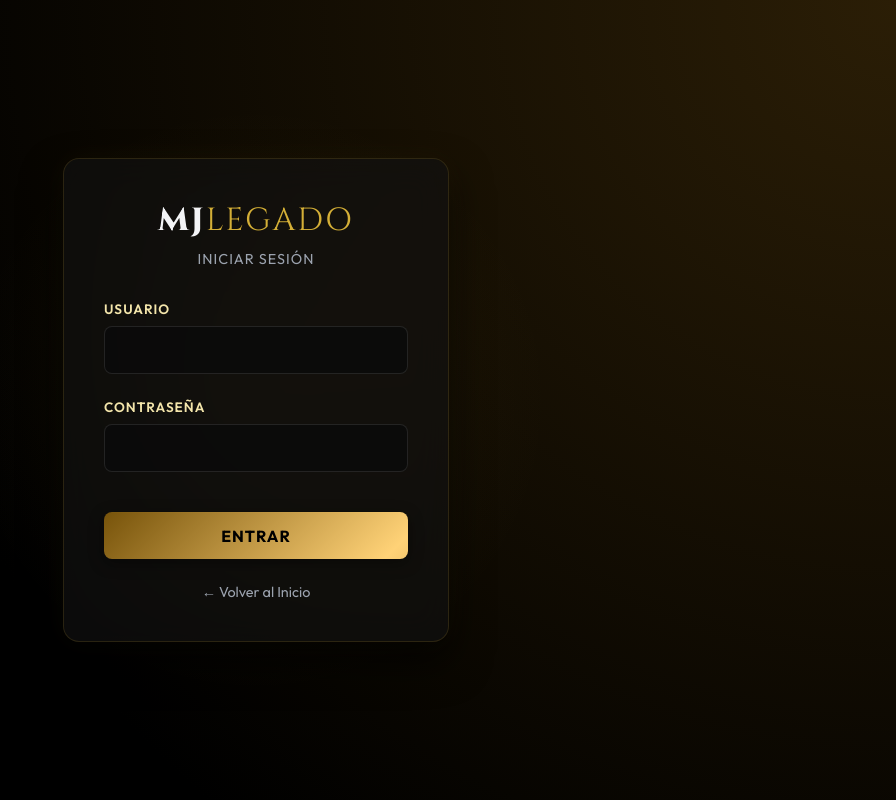
After one commit to Rpgpain/Proyecto-Michael-Jackson, a Django app: page /login/ in a window 1280 px wide. The commit adds this page. Shown: the whole page, without its empty margins (384-1280 px from the left). Run offline with Django 5.2, Linux system fonts and the light colour scheme; data comes from the database, SQL or seed files in the repository; both versions use the stored data as it was after the commit.

Commit message:
Ultimas modificaciones

```diff
--- /dev/null
+++ b/AppMJ/templates/login.html
@@ -0,0 +1,250 @@
+{% load static %}
+<!DOCTYPE html>
+<html lang="es">
+<head>
+    <meta charset="UTF-8">
+    <meta name="viewport" content="width=device-width, initial-scale=1.0">
+    <title>MJ LEGADO - Iniciar Sesión</title>
+    <!-- Google Fonts for Premium Typography -->
+    <link rel="preconnect" href="https://fonts.googleapis.com">
+    <link rel="preconnect" href="https://fonts.gstatic.com" crossorigin>
+    <link href="https://fonts.googleapis.com/css2?family=Cinzel:wght@400;600;800&family=Outfit:wght@300;400;600;700&display=swap" rel="stylesheet">
+
+    <style>
+        :root {
+            --gold: #D4AF37;
+            --gold-bright: #F3E5AB;
+            --gold-glow: rgba(212, 175, 55, 0.25);
+            --bg-color: #050505;
+            --card-bg: rgba(18, 18, 18, 0.65);
+            --text-main: #F3F4F6;
+            --text-muted: #9CA3AF;
+        }
+
+        * {
+            margin: 0;
+            padding: 0;
+            box-sizing: border-box;
+        }
+
+        body {
+            background-color: var(--bg-color);
+            color: var(--text-main);
+            font-family: 'Outfit', sans-serif;
+            min-height: 100vh;
+            display: flex;
+            justify-content: center;
+            align-items: center;
+            position: relative;
+            overflow-x: hidden;
+            background-image:
+                radial-gradient(circle at top right, #2b1e06 0%, #000000 70%);
+        }
+
+        /* Gold spotlight glow effect in background */
+        .spotlight {
+            position: absolute;
+            top: 50%;
+            left: 50%;
+            transform: translate(-50%, -50%);
+            width: 600px;
+            height: 600px;
+            background: radial-gradient(circle, rgba(212, 175, 55, 0.05) 0%, transparent 70%);
+            pointer-events: none;
+            z-index: 0;
+        }
+
+        .login-container {
+            width: 100%;
+            max-width: 450px;
+            padding: 2rem;
+            z-index: 10;
+        }
+
+        .login-card {
+            background: var(--card-bg);
+            backdrop-filter: blur(16px);
+            -webkit-backdrop-filter: blur(16px);
+            border: 1px solid rgba(212, 175, 55, 0.15);
+            border-radius: 16px;
+            padding: 2.5rem;
+            box-shadow: 0 20px 40px rgba(0, 0, 0, 0.7), 0 0 30px rgba(212, 175, 55, 0.05);
+            text-align: center;
+        }
+
+        .logo-area {
+            margin-bottom: 2rem;
+        }
+
+        .logo-area h1 {
+            font-family: 'Cinzel', Georgia, serif;
+            font-size: 2rem;
+            font-weight: 800;
+            letter-spacing: 2px;
+            color: var(--text-main);
+        }
+
+        .logo-area h1 span {
+            color: var(--gold);
+            font-weight: 400;
+        }
+
+        .logo-area p {
+            font-size: 0.9rem;
+            color: var(--text-muted);
+            margin-top: 0.5rem;
+            letter-spacing: 1px;
+        }
+
+        .form-group {
+            margin-bottom: 1.5rem;
+            text-align: left;
+        }
+
+        .form-group label {
+            display: block;
+            font-size: 0.85rem;
+            font-weight: 600;
+            color: var(--gold-bright);
+            margin-bottom: 0.5rem;
+            letter-spacing: 1px;
+            text-transform: uppercase;
+        }
+
+        .form-input {
+            width: 100%;
+            padding: 0.85rem 1rem;
+            border-radius: 8px;
+            border: 1px solid rgba(255, 255, 255, 0.1);
+            background: rgba(10, 10, 10, 0.8);
+            color: var(--text-main);
+            font-size: 0.95rem;
+            font-family: 'Outfit', sans-serif;
+            transition: all 0.3s ease;
+        }
+
+        .form-input:focus {
+            outline: none;
+            border-color: var(--gold);
+            box-shadow: 0 0 10px var(--gold-glow);
+            background: rgba(20, 20, 20, 0.9);
+        }
+
+        .btn-submit {
+            width: 100%;
+            padding: 0.85rem;
+            border: none;
+            border-radius: 8px;
+            background: linear-gradient(135deg, #77530a, #ffd277, #77530a);
+            background-size: 200% auto;
+            background-position: left center;
+            color: #000;
+            font-family: 'Outfit', sans-serif;
+            font-weight: 700;
+            font-size: 1rem;
+            letter-spacing: 1px;
+            cursor: pointer;
+            transition: all 0.5s ease;
+            box-shadow: 0 4px 15px rgba(0, 0, 0, 0.4);
+            margin-top: 1rem;
+        }
+
+        .btn-submit:hover {
+            background-position: right center;
+            box-shadow: 0 4px 20px rgba(212, 175, 55, 0.3);
+            transform: translateY(-2px);
+        }
+
+        .btn-submit:active {
+            transform: translateY(1px);
+        }
+
+        .error-message {
+            background: rgba(220, 53, 69, 0.15);
+            border: 1px solid rgba(220, 53, 69, 0.4);
+            color: #ff6b6b;
+            padding: 0.75rem;
+            border-radius: 8px;
+            font-size: 0.9rem;
+            margin-bottom: 1.5rem;
+            text-align: left;
+        }
+
+        /* Demo credentials card */
+        .credentials-box {
+            margin-top: 2rem;
+            background: rgba(212, 175, 55, 0.05);
+            border: 1px dashed rgba(212, 175, 55, 0.3);
+            border-radius: 8px;
+            padding: 1rem;
+            text-align: left;
+        }
+
+        .credentials-box h3 {
+            font-size: 0.85rem;
+            color: var(--gold);
+            margin-bottom: 0.5rem;
+            font-family: 'Cinzel', serif;
+            letter-spacing: 1px;
+        }
+
+        .credentials-box p {
+            font-size: 0.8rem;
+            color: var(--text-muted);
+            line-height: 1.5;
+            margin-bottom: 0.25rem;
+        }
+
+        .credentials-box strong {
+            color: var(--text-main);
+        }
+
+        .back-link {
+            display: inline-block;
+            margin-top: 1.5rem;
+            color: var(--text-muted);
+            text-decoration: none;
+            font-size: 0.9rem;
+            transition: color 0.3s ease;
+        }
+
+        .back-link:hover {
+            color: var(--gold-bright);
+        }
+    </style>
+</head>
+<body>
+    <div class="spotlight"></div>
+
+    <div class="login-container">
+        <div class="login-card">
+            <div class="logo-area">
+                <h1>MJ<span>LEGADO</span></h1>
+                <p>INICIAR SESIÓN</p>
+            </div>
+
+            {% if error %}
+            <div class="error-message">
+                {{ error }}
+            </div>
+            {% endif %}
+
+            <form method="POST">
+                {% csrf_token %}
+                <div class="form-group">
+                    <label for="username">Usuario</label>
+                    <input type="text" id="username" name="username" class="form-input" required autocomplete="username">
+                </div>
+
+                <div class="form-group">
+                    <label for="password">Contraseña</label>
+                    <input type="password" id="password" name="password" class="form-input" required autocomplete="current-password">
+                </div>
+
+                <button type="submit" class="btn-submit">ENTRAR</button>
+            </form>
+            <a href="{% url 'inicio' %}" class="back-link">← Volver al Inicio</a>
+        </div>
+    </div>
+</body>
+</html>
--- a/AppMJ/views.py
+++ b/AppMJ/views.py
@@ -1,13 +1,51 @@
-from django.shortcuts import render
+from django.shortcuts import render, redirect
+from django.contrib.auth import authenticate, login as auth_login, logout as auth_logout
+from django.contrib.auth.decorators import login_required
+from django.contrib.auth.models import User
 from .models import Album
 
 # Create your views here.
 def inicio(request):
     return render(request, 'index.html')
 
+def crear_usuarios_defecto():
+    """Asegura la existencia de los dos usuarios de prueba."""
+    if not User.objects.filter(username='admin').exists():
+        User.objects.create_superuser('admin', 'admin@example.com', 'admin123')
+    if not User.objects.filter(username='usuario').exists():
+        User.objects.create_user('usuario', 'usuario@example.com', 'usuario123')
+
+def login_view(request):
+    crear_usuarios_defecto()
+
+    # Si ya está autenticado, redirigir a legado
+    if request.user.is_authenticated:
+        return redirect('legado')
+
+    error_msg = None
+    if request.method == 'POST':
+        usuario_input = request.POST.get('username')
+        clave_input = request.POST.get('password')
+
+        user = authenticate(request, username=usuario_input, password=clave_input)
+        if user is not None:
+            auth_login(request, user)
+            next_url = request.GET.get('next', 'legado')
+            return redirect(next_url)
+        else:
+            error_msg = "Credenciales incorrectas. Inténtalo de nuevo."
+
+    return render(request, 'login.html', {'error': error_msg})
+
+def logout_view(request):
+    auth_logout(request)
+    return redirect('inicio')
+
+@login_required
 def legado(request):
-    return render (request, 'index2.html')
+    return render(request, 'index2.html')
 
+@login_required
 def albumes(request):
     albumes_list = Album.objects.all().order_by('anio_lanzamiento')
     return render(request, 'index3.html', {'albumes': albumes_list})
--- a/ProjectMJ/settings.py
+++ b/ProjectMJ/settings.py
@@ -116,3 +116,6 @@ USE_TZ = True
 # https://docs.djangoproject.com/en/6.0/howto/static-files/
 
 STATIC_URL = 'static/'
+
+# Configuración del inicio de sesión
+LOGIN_URL = 'login'
--- a/ProjectMJ/urls.py
+++ b/ProjectMJ/urls.py
@@ -23,4 +23,6 @@ urlpatterns = [
     path('', views.inicio, name='inicio'),
     path('legado/', views.legado, name='legado'),
     path('albumes/', views.albumes, name='albumes'),
+    path('login/', views.login_view, name='login'),
+    path('logout/', views.logout_view, name='logout'),
 ]
```
Also changed, not shown: AppMJ/templates/index.html (+38 -3 lines), AppMJ/templates/index2.html (+26 -0 lines), AppMJ/templates/index3.html (+27 -0 lines), guia_django.txt (added, +85 -0 lines), db.sqlite3.
